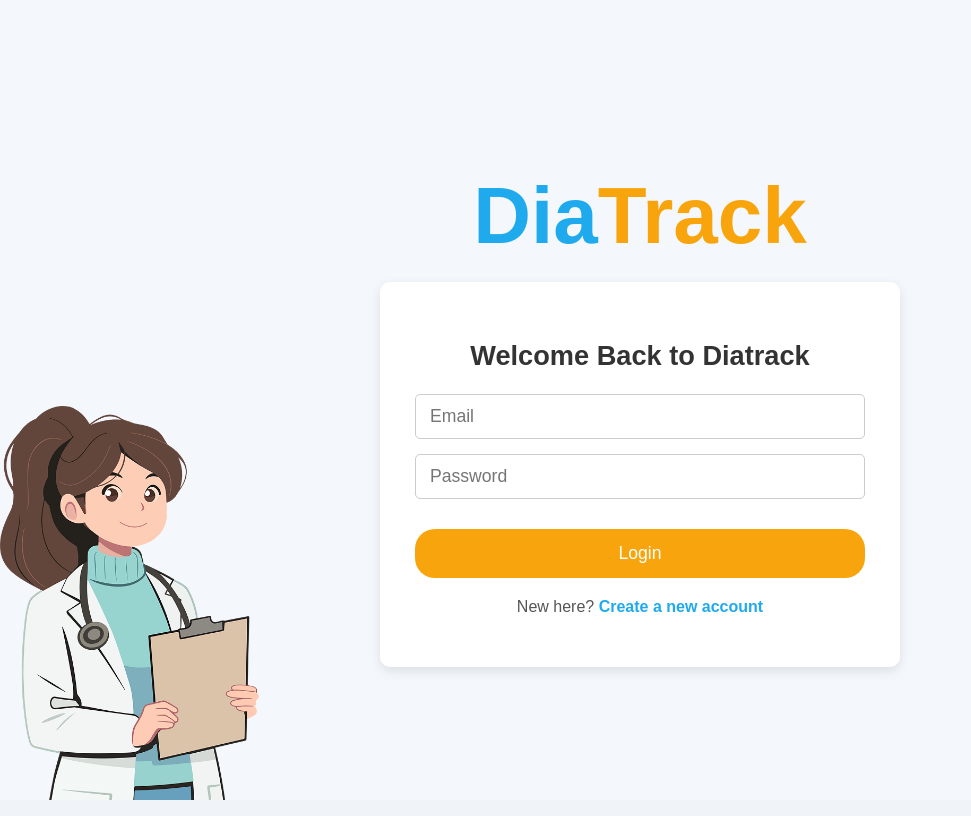
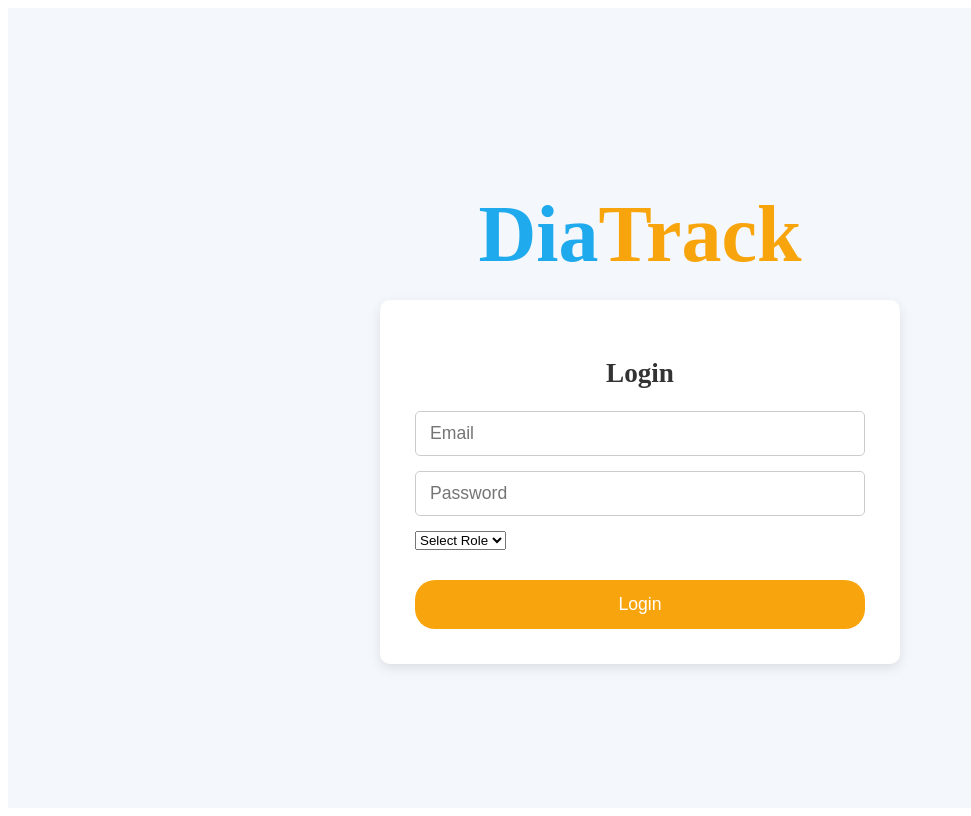
Before and after one commit to lansmasigon/Diatrack, a React (Vite) app in the folder Diatrack/: page / in a window 1280 px wide. Both pictures are taken after a click on the button "Login". Shown: the whole page, without its empty margins (0-971 px from the left). Built offline with nearby package versions, Linux system fonts and the light colour scheme.

Commit message:
portal 4.0
added the secretary, admin, and doctor updates

```diff
--- /dev/null
+++ b/Diatrack/src/AdminDashboard.jsx
@@ -0,0 +1,63 @@
+
+// AdminDashboard.jsx
+import React, { useState } from "react";
+import supabase from "./supabaseClient";
+
+const AdminDashboard = ({ onLogout }) => {
+  const [doctorForm, setDoctorForm] = useState({ firstName: "", lastName: "", email: "", password: "", specialization: "" });
+  const [secretaryForm, setSecretaryForm] = useState({ firstName: "", lastName: "", email: "", password: "" });
+  const [message, setMessage] = useState("");
+
+  const handleInputChange = (formSetter, field, value) => {
+    formSetter((prev) => ({ ...prev, [field]: value }));
+  };
+
+  const createDoctor = async () => {
+    const { error } = await supabase.from("doctors").insert({
+      first_name: doctorForm.firstName,
+      last_name: doctorForm.lastName,
+      email: doctorForm.email,
+      password: doctorForm.password,
+      specialization: doctorForm.specialization,
+    });
+    if (error) setMessage(`Error creating doctor: ${error.message}`);
+    else setMessage(`Doctor ${doctorForm.firstName} created successfully!`);
+  };
+
+  const createSecretary = async () => {
+    const { error } = await supabase.from("secretaries").insert({
+      first_name: secretaryForm.firstName,
+      last_name: secretaryForm.lastName,
+      email: secretaryForm.email,
+      password: secretaryForm.password,
+    });
+    if (error) setMessage(`Error creating secretary: ${error.message}`);
+    else setMessage(`Secretary ${secretaryForm.firstName} created successfully!`);
+  };
+
+  return (
+    <div>
+      <h1>Admin Dashboard</h1>
+      <button onClick={onLogout}>Logout</button>
+
+      <h2>Create Doctor Account</h2>
+      <input placeholder="First Name" onChange={(e) => handleInputChange(setDoctorForm, "firstName", e.target.value)} />
+      <input placeholder="Last Name" onChange={(e) => handleInputChange(setDoctorForm, "lastName", e.target.value)} />
+      <input placeholder="Email" onChange={(e) => handleInputChange(setDoctorForm, "email", e.target.value)} />
+      <input placeholder="Password" type="password" onChange={(e) => handleInputChange(setDoctorForm, "password", e.target.value)} />
+      <input placeholder="Specialization" onChange={(e) => handleInputChange(setDoctorForm, "specialization", e.target.value)} />
+      <button onClick={createDoctor}>Create Doctor</button>
+
+      <h2>Create Secretary Account</h2>
+      <input placeholder="First Name" onChange={(e) => handleInputChange(setSecretaryForm, "firstName", e.target.value)} />
+      <input placeholder="Last Name" onChange={(e) => handleInputChange(setSecretaryForm, "lastName", e.target.value)} />
+      <input placeholder="Email" onChange={(e) => handleInputChange(setSecretaryForm, "email", e.target.value)} />
+      <input placeholder="Password" type="password" onChange={(e) => handleInputChange(setSecretaryForm, "password", e.target.value)} />
+      <button onClick={createSecretary}>Create Secretary</button>
+
+      {message && <p>{message}</p>}
+    </div>
+  );
+};
+
+export default AdminDashboard;
--- a/Diatrack/src/App.jsx
+++ b/Diatrack/src/App.jsx
@@ -1,48 +1,72 @@
+// App.jsx (updated)
 import React, { useState } from "react";
 import LandingPage from "./landingpage";
 import LoginPage from "./Login";
-import SignUpPage from "./SignUp";
-import Dashboard from "./Dashboard"; // Import Dashboard component
-import supabase from "./supabaseClient"; // Import Supabase client
+import Dashboard from "./Dashboard";
+import AdminDashboard from "./AdminDashboard";
+import SecretaryDashboard from "./SecretaryDashboard";
+import supabase from "./supabaseClient";
 import "./index.css";
 
 const App = () => {
   const [currentPage, setCurrentPage] = useState("landing");
-  const [user, setUser] = useState(null); // Store logged-in user
+  const [user, setUser] = useState(null);
+  const [role, setRole] = useState("");
 
   const goToLogin = () => setCurrentPage("login");
-  const goToSignUp = () => setCurrentPage("signup");
   const goToLanding = () => setCurrentPage("landing");
-  const goToDashboard = () => setCurrentPage("dashboard");
 
-  // Handle login
-  const handleLogin = async (userData) => {
-    console.log("Logged in:", userData);
-    setUser(userData); // Store user data after login
-    goToDashboard(); // Navigate to dashboard after successful login
+  const handleLogin = async (email, password, role) => {
+    let table = "";
+    if (role === "admin") table = "admins";
+    else if (role === "doctor") table = "doctors";
+    else if (role === "secretary") table = "secretaries";
+    else {
+      alert("Invalid role selected");
+      return;
+    }
+
+    const { data, error } = await supabase
+      .from(table)
+      .select("*")
+      .eq("email", email)
+      .eq("password", password)
+      .single();
+
+    if (error || !data) {
+      alert("Login failed: Check credentials");
+    } else {
+      setUser(data);
+      setRole(role);
+      if (role === "admin") setCurrentPage("admin-dashboard");
+      else if (role === "doctor") setCurrentPage("doctor-dashboard");
+      else if (role === "secretary") setCurrentPage("secretary-dashboard");
+    }
   };
 
-  // Handle sign-up
-  const handleSignUp = (userData) => {
-    console.log("Signed up:", userData);
-    setUser(userData); // Store user data after sign-up
-    goToDashboard(); // Navigate to dashboard after successful sign-up
-  };
-
-  // Handle logout
   const handleLogout = () => {
-    setUser(null); // Clear user data
-    goToLanding(); // Go back to the landing page
+    setUser(null);
+    setRole("");
+    setCurrentPage("landing");
   };
 
   return (
     <div>
       {currentPage === "landing" && (
-        <LandingPage goToLogin={goToLogin} goToSignUp={goToSignUp} />
+        <LandingPage goToLogin={goToLogin} />
       )}
-      {currentPage === "login" && <LoginPage onLogin={handleLogin} goToSignUp={goToSignUp} />}
-      {currentPage === "signup" && <SignUpPage onSignUp={handleSignUp} goToLogin={goToLogin} />}
-      {currentPage === "dashboard" && <Dashboard user={user} onLogout={handleLogout} />}
+      {currentPage === "login" && (
+        <LoginPage onLogin={handleLogin} />
+      )}
+      {currentPage === "doctor-dashboard" && (
+        <Dashboard user={user} onLogout={handleLogout} />
+      )}
+      {currentPage === "admin-dashboard" && (
+        <AdminDashboard onLogout={handleLogout} />
+      )}
+      {currentPage === "secretary-dashboard" && (
+        <SecretaryDashboard onLogout={handleLogout} />
+      )}
     </div>
   );
 };
--- a/Diatrack/src/Login.jsx
+++ b/Diatrack/src/Login.jsx
@@ -1,46 +1,21 @@
+// Login.jsx (updated with role selector)
 import React, { useState } from "react";
-import supabase from "./supabaseClient"; // Import Supabase client
-import "./Login.css"; // Ensure the path is correct
-import landingpic from "../picture/landingpic.png"; // Import your image
+import "./Login.css";
 
-const LoginPage = ({ onLogin, goToSignUp }) => {
+const LoginPage = ({ onLogin }) => {
   const [email, setEmail] = useState("");
   const [password, setPassword] = useState("");
+  const [role, setRole] = useState("");
   const [error, setError] = useState("");
-  const [notification, setNotification] = useState(""); // Notification state
 
-  const handleLogin = async (e) => {
+  const handleSubmit = async (e) => {
     e.preventDefault();
-
-    // Trim values to remove extra spaces
-    const trimmedEmail = email.trim();
-    const trimmedPassword = password.trim();
-
-    try {
-      // Querying Supabase for the user with matching email and password
-      const { data, error } = await supabase
-        .from("doctors")
-        .select("*")
-        .eq("email", trimmedEmail) // Match email
-        .eq("password", trimmedPassword)   // Match password
-        .single(); // Ensure only one user is returned
-
-      if (error) {
-        throw error;
-      }
-
-      if (data) {
-        onLogin(data); // Pass user data to parent for further processing
-        setNotification("Login successful!");
-        setTimeout(() => setNotification(""), 3000); // Clear notification after 3 seconds
-      } else {
-        setError("Invalid credentials.");
-        setNotification(""); // Clear previous notifications
-      }
-    } catch (err) {
-      setError("Login failed: ");
-      setNotification(""); // Clear previous notifications
+    if (!role) {
+      setError("Please select a role.");
+      return;
     }
+    setError("");
+    await onLogin(email, password, role);
   };
 
   return (
@@ -50,46 +25,37 @@ const LoginPage = ({ onLogin, goToSignUp }) => {
         <span className="title-orange">Track</span>
       </h1>
       <div className="login-form-container">
-        <h2>Welcome Back to Diatrack</h2> {/* Added the h2 */}
-        <form onSubmit={handleLogin} className="login-form">
+        <h2>Login</h2>
+        <form onSubmit={handleSubmit} className="login-form">
           <div className="input-group">
             <input
-              type="email" // Changed input type to email
-              id="email" // Changed id to email
+              type="email"
               value={email}
-              onChange={(e) => setEmail(e.target.value)} // Changed setEmail
-              placeholder="Email" // Changed placeholder
+              onChange={(e) => setEmail(e.target.value)}
+              placeholder="Email"
               required
             />
           </div>
           <div className="input-group">
             <input
               type="password"
-              id="password"
               value={password}
               onChange={(e) => setPassword(e.target.value)}
               placeholder="Password"
               required
             />
           </div>
+          <div className="input-group">
+            <select value={role} onChange={(e) => setRole(e.target.value)} required>
+              <option value="">Select Role</option>
+              <option value="admin">Admin</option>
+              <option value="doctor">Doctor</option>
+              <option value="secretary">Secretary</option>
+            </select>
+          </div>
           {error && <p className="error-message">{error}</p>}
           <button type="submit" className="login-btn">Login</button>
         </form>
-        <p className="signup-link">
-          New here? <span onClick={goToSignUp}>Create a new account</span>
-        </p>
-      </div>
-
-      {/* Notification */}
-      {notification && (
-        <div className="notification">
-          {notification}
-        </div>
-      )}
-
-      {/* Image at the bottom */}
-      <div className="landingpic-container">
-        <img src={landingpic} alt="Landing" className="landingpic"/>
       </div>
     </div>
   );
--- /dev/null
+++ b/Diatrack/src/SecretaryDashboard.jsx
@@ -0,0 +1,45 @@
+// SecretaryDashboard.jsx
+import React, { useState } from "react";
+import supabase from "./supabaseClient";
+
+const SecretaryDashboard = ({ onLogout }) => {
+  const [patientForm, setPatientForm] = useState({ firstName: "", lastName: "", email: "", password: "", dateOfBirth: "", contactInfo: "" });
+  const [message, setMessage] = useState("");
+
+  const handleInputChange = (field, value) => {
+    setPatientForm((prev) => ({ ...prev, [field]: value }));
+  };
+
+  const createPatient = async () => {
+    const { error } = await supabase.from("patients").insert({
+      first_name: patientForm.firstName,
+      last_name: patientForm.lastName,
+      email: patientForm.email,
+      password: patientForm.password,
+      date_of_birth: patientForm.dateOfBirth,
+      contact_info: patientForm.contactInfo,
+    });
+    if (error) setMessage(`Error creating patient: ${error.message}`);
+    else setMessage(`Patient ${patientForm.firstName} created successfully!`);
+  };
+
+  return (
+    <div>
+      <h1>Secretary Dashboard</h1>
+      <button onClick={onLogout}>Logout</button>
+
+      <h2>Create Patient Account</h2>
+      <input placeholder="First Name" onChange={(e) => handleInputChange("firstName", e.target.value)} />
+      <input placeholder="Last Name" onChange={(e) => handleInputChange("lastName", e.target.value)} />
+      <input placeholder="Email" onChange={(e) => handleInputChange("email", e.target.value)} />
+      <input placeholder="Password" type="password" onChange={(e) => handleInputChange("password", e.target.value)} />
+      <input placeholder="Date of Birth" type="date" onChange={(e) => handleInputChange("dateOfBirth", e.target.value)} />
+      <input placeholder="Contact Info" onChange={(e) => handleInputChange("contactInfo", e.target.value)} />
+      <button onClick={createPatient}>Create Patient</button>
+
+      {message && <p>{message}</p>}
+    </div>
+  );
+};
+
+export default SecretaryDashboard;
```
